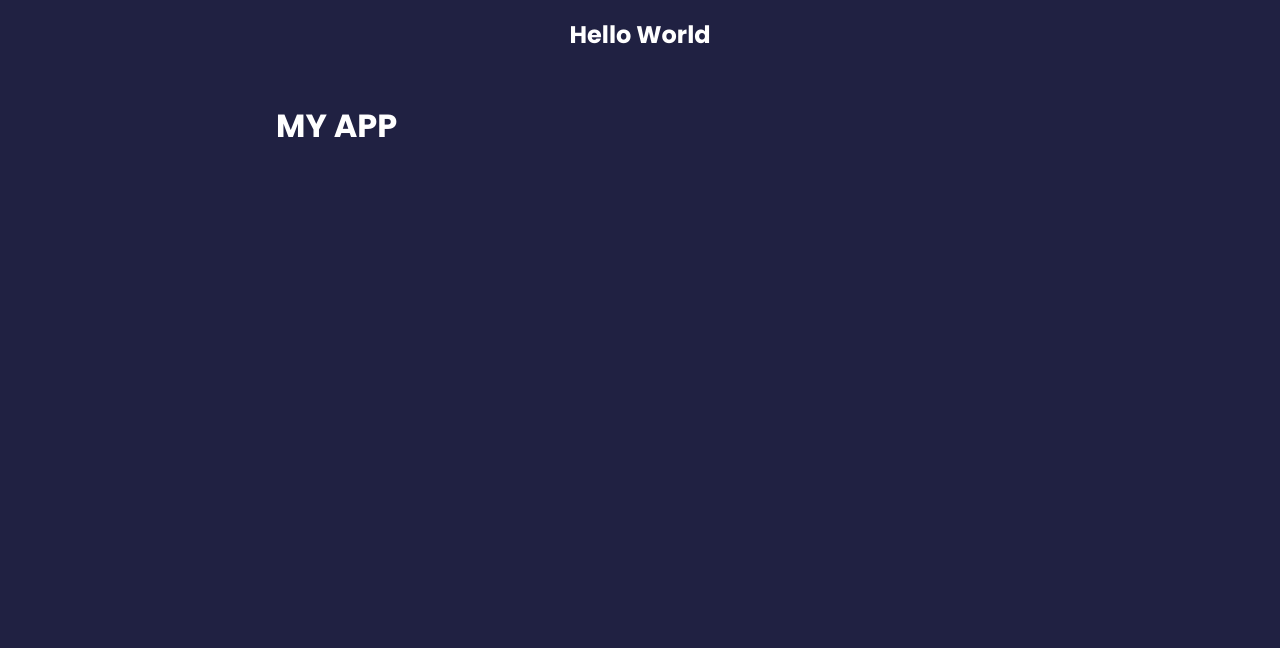
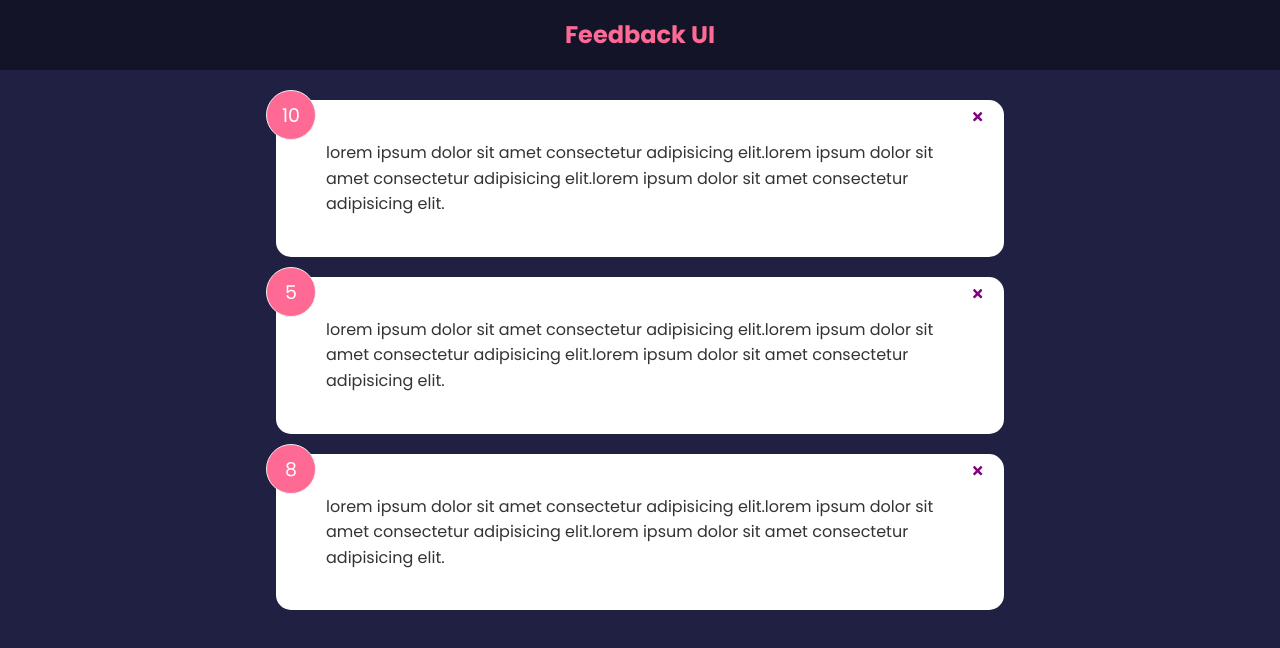
Before and after one commit to PurityGwaro/FeedbackUI, a React (Create React App) app: page / in a window 1280 px wide. Shown: the top 648 px of the page. Built offline with nearby package versions, Linux system fonts and the light colour scheme.

Commit message:
prop drilling, delete feedback,conditioned classes and styling, styled components,state

```diff
--- a/package.json
+++ b/package.json
@@ -8,6 +8,7 @@
     "@testing-library/user-event": "^13.5.0",
     "react": "^18.2.0",
     "react-dom": "^18.2.0",
+    "react-icons": "^4.7.1",
     "react-scripts": "5.0.1",
     "web-vitals": "^2.1.4"
   },
--- a/src/App.js
+++ b/src/App.js
@@ -1,11 +1,23 @@
+import { useState } from "react"
+import FeedbackList from "./components/FeedbackList"
 import Header from "./components/Header"
+import { FeedbackData } from "./data/FeedbackData"
 
 export default function App() {
+  const [feedback,setFeedback] = useState(FeedbackData)
+  const deleteFeedback = (id) =>{
+    // set the new array minus what is being deleted
+    if(window.confirm('are you sure you want to delete?')){
+      setFeedback(feedback.filter((item)=>item.id !== id))
+    }
+  }
   return (
     <>
-    <Header text='Hello World'/>
+    <Header/>
     <div className="container">
-      <h1>MY APP</h1>
+      <FeedbackList
+      handleDelete={deleteFeedback}
+      feedback={feedback}/>
     </div>
     </>
   )
--- /dev/null
+++ b/src/components/FeedbackItem.jsx
@@ -0,0 +1,20 @@
+import {PropTypes} from 'prop-types'
+import Card from "./shared/Card"
+import {FaTimes} from 'react-icons/fa'
+
+function FeedbackItem({item,handleDelete}) {
+
+  return (
+    <Card>
+      <div className="num-display">{item?.rating}</div>
+      <button
+      onClick={()=>handleDelete(item.id)}
+      className="close"><FaTimes color='purple'/></button>
+      <div className="text-display">{item?.text}</div>
+    </Card>
+  )
+}
+FeedbackItem.protoTypes = {
+    item:PropTypes.object.isRequired,
+}
+export default FeedbackItem
--- /dev/null
+++ b/src/components/FeedbackList.jsx
@@ -0,0 +1,27 @@
+import React from 'react'
+import FeedbackItem from './FeedbackItem'
+import { PropTypes } from 'prop-types';
+
+function FeedbackList({feedback,handleDelete}) {
+    if(!feedback || feedback.length === 0){
+        return <p>No Feedback Yet!</p>
+    }
+  return (
+    <div className='feedback-list'>
+     {feedback?.map((item)=>(
+        <FeedbackItem key={item?.id} item={item} handleDelete={handleDelete}/>
+     ))}
+    </div>
+  )
+}
+FeedbackList.propTypes={
+    // feedback:PropTypes.array or
+    feedback:PropTypes.arrayOf(
+        PropTypes.shape({
+            id:PropTypes.number.isRequired,
+            text:PropTypes.string.isRequired,
+            rating:PropTypes.number.isRequired,
+        })
+    )
+}
+export default FeedbackList
--- a/src/components/Header.jsx
+++ b/src/components/Header.jsx
@@ -1,9 +1,12 @@
 import PropTypes from 'prop-types'
 
-
-function Header({text}) {
+function Header({text,bgColor,textColor}) {
+  const headerStyles = {
+    backgroundColor:bgColor,
+    color:textColor
+  }
   return (
-    <header>
+    <header style={headerStyles}>
       <div className="container">
         <h2>{text}</h2>
       </div>
@@ -12,8 +15,12 @@
 }
 Header.defaultProps = {
     text: "Feedback UI",
+    bgColor:"rgba(0,0,0,0.4)",
+    textColor:"#ff6a95"
 }
 Header.prototype = {
     text: PropTypes.string.isRequired,
+    bgColor:PropTypes.string,
+    textColor:PropTypes.string
 }
 export default Header
--- /dev/null
+++ b/src/components/shared/Card.jsx
@@ -0,0 +1,18 @@
+import React from 'react'
+import { PropTypes } from 'prop-types';
+
+function Card({children,reverse}) {
+  return (
+    <div className={`card ${reverse && 'reverse'}`} >
+      {children}
+    </div>
+  )
+}
+Card.defaultProps = {
+    reverse:false
+}
+Card.propTypes = {
+    children:PropTypes.node.isRequired,
+    reverse:PropTypes.bool,
+}
+export default Card
--- /dev/null
+++ b/src/data/FeedbackData.js
@@ -0,0 +1,17 @@
+export const FeedbackData = [
+    {
+        id:1,
+        rating:10,
+        text:"lorem ipsum dolor sit amet consectetur adipisicing elit.lorem ipsum dolor sit amet consectetur adipisicing elit.lorem ipsum dolor sit amet consectetur adipisicing elit."
+    },
+    {
+        id:2,
+        rating:5,
+        text:"lorem ipsum dolor sit amet consectetur adipisicing elit.lorem ipsum dolor sit amet consectetur adipisicing elit.lorem ipsum dolor sit amet consectetur adipisicing elit."
+    },
+    {
+        id:3,
+        rating:8,
+        text:"lorem ipsum dolor sit amet consectetur adipisicing elit.lorem ipsum dolor sit amet consectetur adipisicing elit.lorem ipsum dolor sit amet consectetur adipisicing elit."
+    },
+]
```
Also changed, not shown: 1 other file (tests, documents, lock files or other folders).
